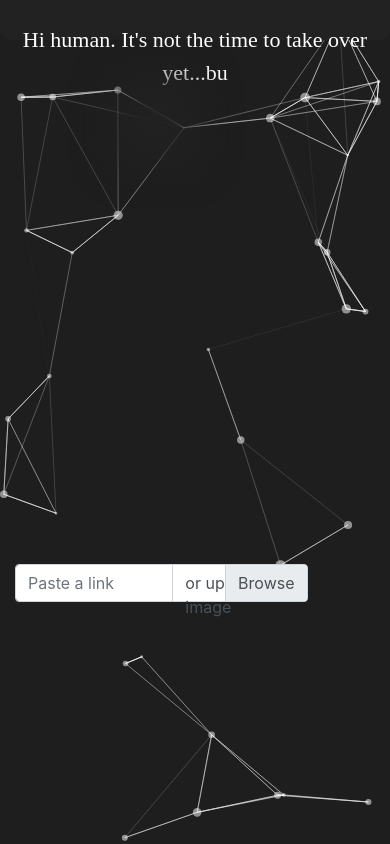
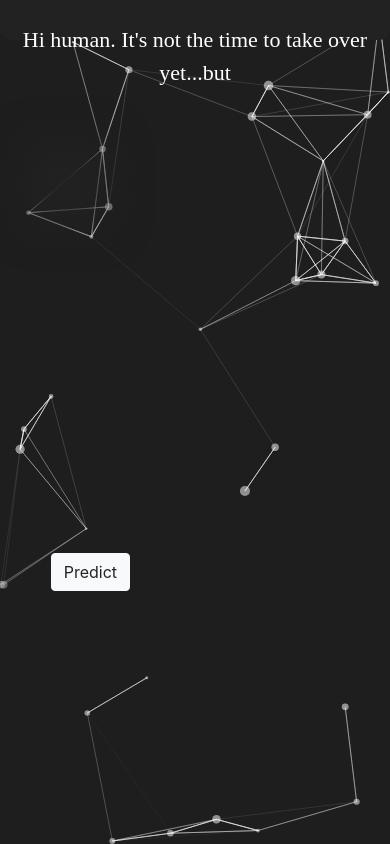
Before and after one commit to iamtheef/cat-or-dog, a React (Create React App) app: page / in a window 390 px wide. Shown: the top 844 px of the page. Built offline with nearby package versions, Linux system fonts and the light colour scheme; a web font is replaced by a local one.

Commit message:
fixed some ui bugs

```diff
--- a/src/App.tsx
+++ b/src/App.tsx
@@ -7,6 +7,7 @@ import { InputProvider } from "./Context/Input";
 import { PredictionProvider } from "./Context/Prediction";
 import { InputCanvas } from "./Components/InputCanvas";
 import { TypingEffect } from "./Components/TypingEffect";
+import { PredictButton } from "./Components/PredictButton";
 
 function App() {
   return (
@@ -18,6 +19,7 @@ function App() {
           <Container>
             <InputCanvas />
             <MainForm />
+            <PredictButton />
           </Container>
         </PredictionProvider>
       </InputProvider>
--- a/src/Components/MainForm.tsx
+++ b/src/Components/MainForm.tsx
@@ -11,7 +11,6 @@ export const MainForm: FC = () => {
     setFilename(e.target.files[0].name);
   };
   return (
-    <Container>
     <Row className="main-form">
       <InputGroup className="mb-3">
         <FormControl
@@ -21,14 +20,8 @@ export const MainForm: FC = () => {
           onChange={(e) => setInput(e.target.value)}
         />
 
-          <Form.File
-            label={filename}
-            lang="en"
-            custom
-            onChange={handleChange}
-          />
+        <Form.File label={filename} lang="en" custom onChange={handleChange} />
       </InputGroup>
     </Row>
-    </Container>
   );
 };
--- /dev/null
+++ b/src/Components/PredictButton.tsx
@@ -0,0 +1,12 @@
+import React, { FC } from "react";
+import { Button, Row } from "react-bootstrap";
+
+export const PredictButton: FC = () => {
+  return (
+    <Row>
+      <Button variant="light" className="predict-button">
+        Predict
+      </Button>
+    </Row>
+  );
+};
--- a/src/index.css
+++ b/src/index.css
@@ -1,5 +1,7 @@
-body {
-  /* overflow: hidden; */
+.predict-button {
+  width: auto;
+  display: block;
+  transform: translateY(1350%);
 }
 
 .monolog {
@@ -19,14 +21,11 @@ body {
 }
 
 #input-canvas {
-  max-width: 50%;
+  max-width: 70%;
   position: absolute;
-  margin-top: 45%;
-  -ms-transform: translateY(-50%);
-  transform: translateY(-50%);
-  margin-left: -30%;
+  margin-top: 20%;
+  margin-left: -40%;
   border-radius: 1%;
-
   box-shadow: 0px 0px 40px 40px #222222;
 }
 
@@ -42,22 +41,28 @@ body {
 }
 .canvas {
   display: block;
-
-  width: 100%;
-  min-height: 100%;
 }
 
 .main-form {
-  padding-right: 0;
   width: 75%;
-  margin: 0;
+  margin-left: auto;
   position: absolute;
-  top: 70%;
-  -ms-transform: translateY(-50%);
-  transform: translateY(-50%);
+  -ms-transform: translateY(850%);
+  transform: translateY(850%);
 }
 
-.upload-button {
-  padding-right: 0;
-  margin-right: 0;
+@media only screen and (max-width: 600px) {
+  .main-form {
+    margin-left: 10% !important;
+    font-size: 45px;
+  }
+  .predict-button {
+    margin-left: 13% !important;
+  }
+
+  #input-canvas {
+    margin-top: 80%;
+    max-width: 140%;
+    margin-left: -80%;
+  }
 }
```
Lines whose indentation alone changed are shown as unchanged.
